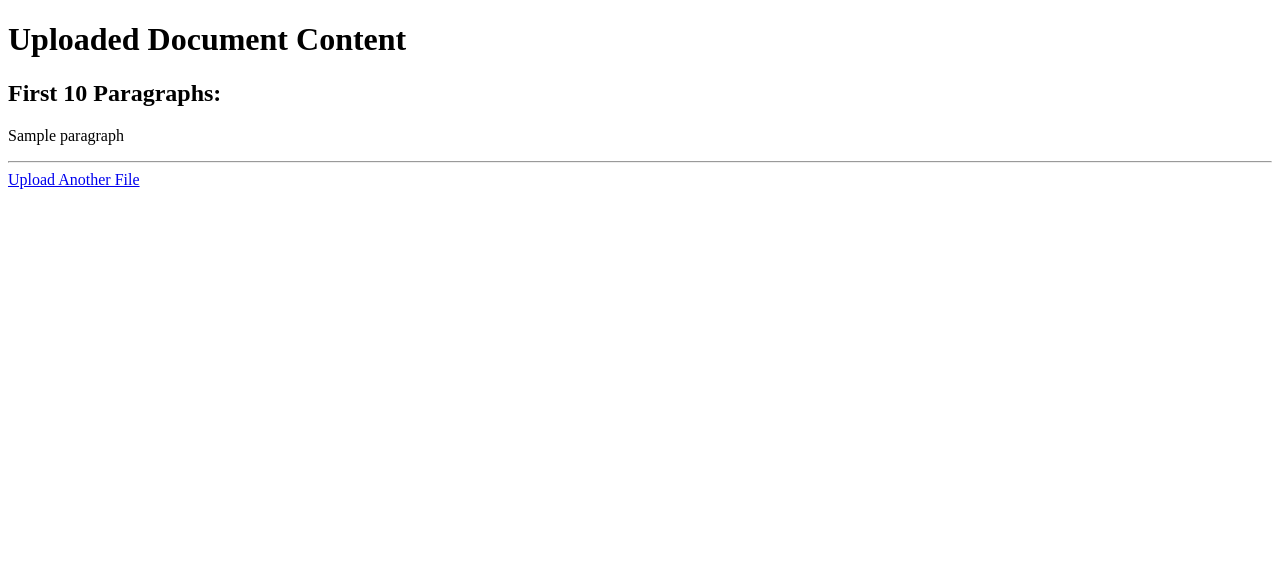
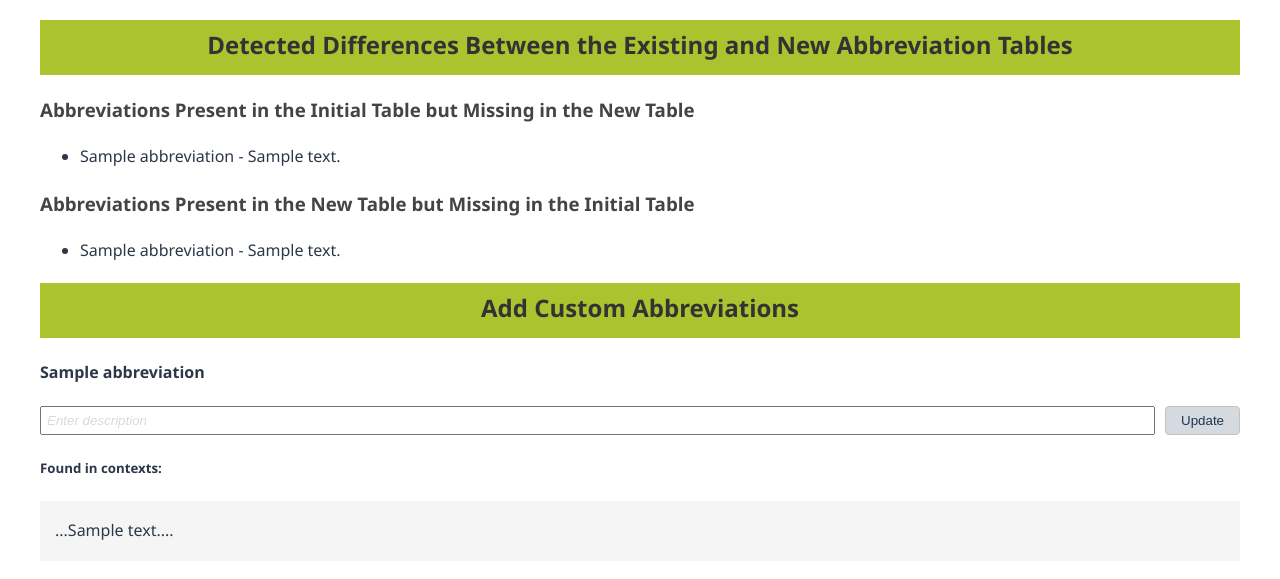
Before and after one commit to T0chka/Abbreviator, a Django app: template abb_app/templates/content.html in a window 1280 px wide. Shown: the top 579 px of the page. Run offline with Django 5.2, Linux system fonts and the light colour scheme; the template is opened without the code that fills it: most values are stand-ins (such as "Sample title", 1, 10 or a date in 2020).

Commit message:
Initial frontend settings and funs

```diff
--- a/abb_app/settings.py
+++ b/abb_app/settings.py
@@ -44,7 +44,7 @@ MIDDLEWARE = [
     'django.middleware.security.SecurityMiddleware',
     'django.contrib.sessions.middleware.SessionMiddleware',
     'django.middleware.common.CommonMiddleware',
-    'django.middleware.csrf.CsrfViewMiddleware',
+    #'django.middleware.csrf.CsrfViewMiddleware',
     'django.contrib.auth.middleware.AuthenticationMiddleware',
     'django.contrib.messages.middleware.MessageMiddleware',
     'django.middleware.clickjacking.XFrameOptionsMiddleware',
@@ -116,6 +116,9 @@ USE_TZ = True
 # https://docs.djangoproject.com/en/5.1/howto/static-files/
 
 STATIC_URL = 'static/'
+STATICFILES_DIRS = [
+    BASE_DIR / "abb_app/static",
+]
 
 # Default primary key field type
 # https://docs.djangoproject.com/en/5.1/ref/settings/#default-auto-field
--- /dev/null
+++ b/abb_app/static/css/styles.css
@@ -0,0 +1,84 @@
+body {
+    padding: 0 40px; /* отступы с боков */
+    max-width: 1200px; /* ширина контейнера */
+    margin: 0 auto; /* центрирование */
+    font-family: 'Segoe UI', Tahoma, Geneva, Verdana, sans-serif; /* шрифт */
+    line-height: 1.6; /* высота строки */
+    color: #2d3748; /* цвет текста */
+}
+h2 {
+    color: #333;
+    padding-left: 0;
+    padding-bottom: 10px;
+    padding-top: 5px;
+    background-color: #abc32f;
+    text-align: center;
+    line-height: 2;     /* вертикальное центрирование */
+    height: 40px;       /* фиксированная высота */
+    display: flex;      /* включаем flex */
+    align-items: center; /* вертикальное центрирование для flex */
+    justify-content: center; /* горизонтальное центрирование для flex */
+}
+h3 {
+    color: #444;
+    margin-top: 20px;
+}
+.context-item { /* стили для контекста */
+    margin: 10px 0; /* отступы сверху и снизу между элементами */
+    padding: 1px 15px 1px 15px; /* отступы внутри: сверху, справа, снизу, слева */
+    background-color: #f5f5f5; /* цвет фона */
+    transition: all 0.3s ease; /* плавная анимация */
+}
+.context-item:hover { /* стили при наведении */
+    border-left-color: #2c5282; /* цвет границы при наведении */
+    background-color: #f8fafc; /* цвет фона при наведении */
+}
+.contexts { /* стили для контекстов (на сером фоне) */
+    margin-left: 0; /* отступ с лева */
+}
+
+.differences-container { /* стили для контейнера с различиями */
+    margin: 50px 0;
+}
+.abbreviation-item { /* стили для элемента с аббревиатурой */
+    margin: 20px 0;
+}
+.input-group { /* стили для группы ввода */
+    display: flex;
+    gap: 10px;
+    margin-bottom: 10px;
+    width: 100%;
+}
+.input-group input { /* стили для ввода */
+    flex-grow: 1;
+    padding: 5px;
+}
+.input-group input::placeholder { /* стили для плейсхолдера */
+    color: #d6dae0;
+    font-style: italic;
+}
+.input-group input:focus { /* стили при наведении */
+    outline: none;
+    border-color: #abc32f; /* цвет границы при наведении */
+}
+.input-group button { /* стили для кнопки */
+    padding: 5px 15px;
+    background-color: #d6dae0;
+    border: 1px solid #c2c4b9;
+    color: #1e344f;
+    border-radius: 4px;
+    cursor: pointer;
+    transition: all 0.3s ease;
+}
+.input-group button:hover { /* стили при наведении */
+    background-color: #959690;
+    color: white;
+}
+[id^="status_"] { /* стили для статуса */
+    display: inline-block;
+    margin-left: 10px;
+    font-size: 14px;
+}
+[id^="status_"]:empty {
+    display: none;
+}
--- a/abb_app/templates/content.html
+++ b/abb_app/templates/content.html
@@ -1,21 +1,74 @@
+{% load static %}
 <!DOCTYPE html>
 <html>
 <head>
-    <title>Document Content</title>
+    <title>Processed Document</title>
+    <link rel="stylesheet" href="{% static 'css/styles.css' %}">
+    <script>
+        function updateAbbreviation(abb) {
+            let description = document.getElementById(`desc_${abb}`).value;
+            let url = `{% url 'update_abbreviation' %}?abbreviation=${encodeURIComponent(abb)}&description=${encodeURIComponent(description)}`;
+
+            fetch(url, {
+                method: 'POST',
+                headers: {
+                    'Content-Type': 'application/json',
+                },
+                body: JSON.stringify({
+                    abbreviation: abb,
+                    description: description
+                })
+            })
+            .then(response => response.json())
+            .then(data => {
+                if (data.success) {
+                    document.getElementById(`status_${abb}`).innerText = '✓ Updated';
+
+                    // Fetch and update the differences section
+                    fetch("{% url 'update_difference_section' %}", {
+                        method: 'POST',
+                        headers: {
+                            'Content-Type': 'application/json'
+                        },
+                        body: JSON.stringify({})  // Empty object since we don't need to send data
+                    })
+                    .then(response => response.json())
+                    .then(data => {
+                        document.getElementById('differences-section').innerHTML = data.html;
+                    });
+                } else {
+                    document.getElementById(`status_${abb}`).innerText = '✗ Failed';
+                }
+            });
+        }
+    </script>
 </head>
 <body>
-    <h1>Uploaded Document Content</h1>
 
-    {% if content %}
-        <h2>First 10 Paragraphs:</h2>
-        {% for paragraph in content %}
-            <p>{{ paragraph }}</p>
-        {% endfor %}
-    {% else %}
-        <p>No content to display.</p>
-    {% endif %}
+    <div id="differences-section">
+        {% include 'partials/differences_section.html' %}
+    </div>
 
-    <hr>
-    <a href="{% url 'upload_file' %}">Upload Another File</a>
+    <div>
+        <h2>Add Custom Abbreviations</h2>
+        {% for abb in unmatched_abbs %}
+    <div class="abbreviation-item">
+        <h4>{{ abb.abbreviation }}</h4>
+        <div class="input-group">
+            <input type="text" id="desc_{{ abb.abbreviation }}" placeholder="Enter description">
+            <button onclick="updateAbbreviation('{{ abb.abbreviation }}')">Update</button>
+        </div>
+        <span id="status_{{ abb.abbreviation }}"></span>
+        <div class="contexts">
+            <h5>Found in contexts:</h5>
+            {% for context in abb.contexts %}
+                <div class="context-item">
+                    <p>...{{ context }}...</p>
+                </div>
+            {% endfor %}
+        </div>
+    </div>
+{% endfor %}
+    </div>
 </body>
 </html>
--- /dev/null
+++ b/abb_app/templates/partials/differences_section.html
@@ -0,0 +1,23 @@
+<h2>Detected Differences Between the Existing and New Abbreviation Tables</h2>
+
+<h3>Abbreviations Present in the Initial Table but Missing in the New Table</h3>
+<ul>
+    {% if missing_abbs %}
+        {% for change in missing_abbs %}
+            <li>{{ change.abbreviation }} - {{ change.description }}</li>
+        {% endfor %}
+    {% else %}
+        <p>No missing abbreviations detected.</p>
+    {% endif %}
+</ul>
+
+<h3>Abbreviations Present in the New Table but Missing in the Initial Table</h3>
+<ul>
+    {% if new_found_abbs %}
+        {% for new in new_found_abbs %}
+            <li>{{ new.abbreviation }} - {{ new.description }}</li>
+        {% endfor %}
+    {% else %}
+        <p>No new abbreviations found.</p>
+    {% endif %}
+</ul>
--- a/abb_app/urls.py
+++ b/abb_app/urls.py
@@ -16,11 +16,16 @@ Including another URLconf
 """
 from django.contrib import admin
 from django.urls import path
-from abb_app.views import upload_file, display_content
+from abb_app.views import upload_file, process_and_display, update_abbreviation, update_difference_section
+from django.conf import settings
+from django.conf.urls.static import static
 
 urlpatterns = [
     path('admin/', admin.site.urls),
     path('', upload_file, name='home'),
     path('upload/', upload_file, name='upload_file'),
-    path('content/', display_content, name='display_content'),
-]
+    path('process/', process_and_display, name='process_file'),
+    path('content/', process_and_display, name='display_content'),
+    path('update-abbreviation/', update_abbreviation, name='update_abbreviation'),
+    path('update-difference-section/', update_difference_section, name='update_difference_section'),
+] + static(settings.STATIC_URL, document_root=settings.STATIC_ROOT)
```
Also changed, not shown: abb_app/views.py (+114 -14 lines), backend_scripts/extract_abbs.py (+28 -1 lines), backend_scripts/process_doc.py (+88 -4 lines).
